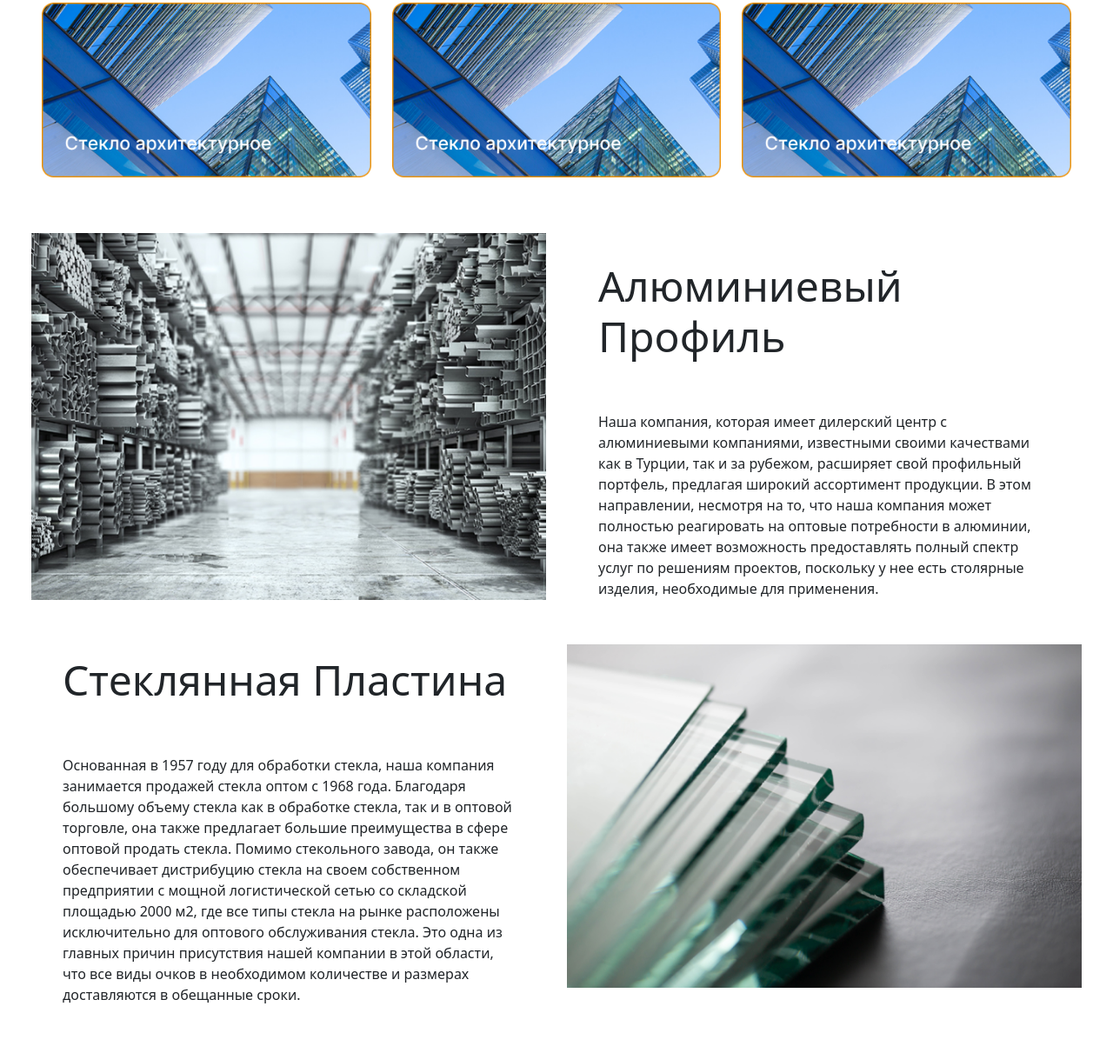
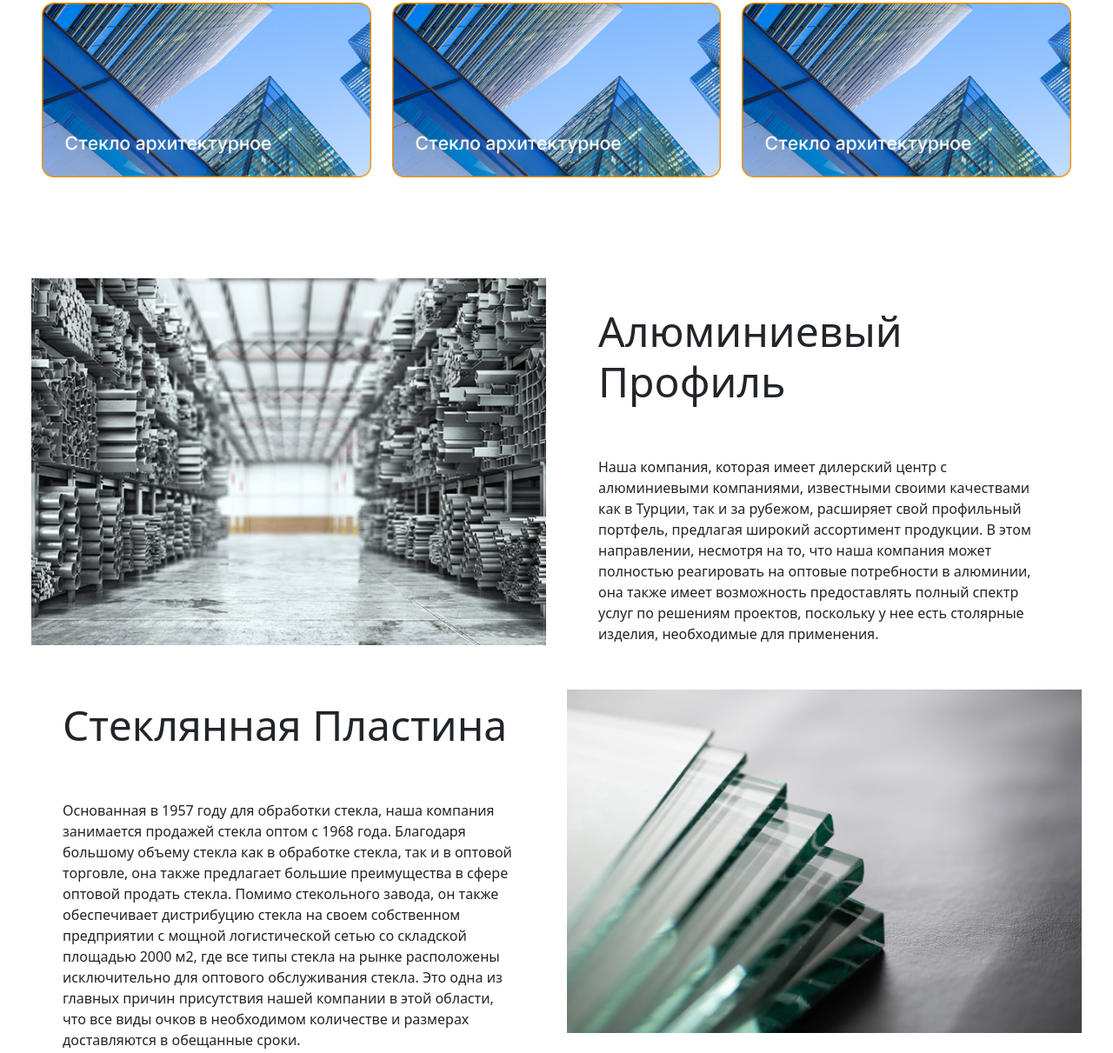
Before and after one commit to ins0titud3/webka2, a plain HTML site: page products/productsW.html in a window 1280 px wide. Shown: the part 846-2057 px from the top of the page at 87% size. Drawn offline with nearby package versions, Linux system fonts and the light colour scheme.

Commit message:
margin-top

```diff
--- a/products/productsW.html
+++ b/products/productsW.html
@@ -77,7 +77,7 @@
             </a>
         </div>
 
-        <div class="container mt-5">
+        <div class="container" style="margin-top:100px">
             <div class="row align-items-center">
                 <img class="col-md-6" src="../images/image 10.png">
 
```
